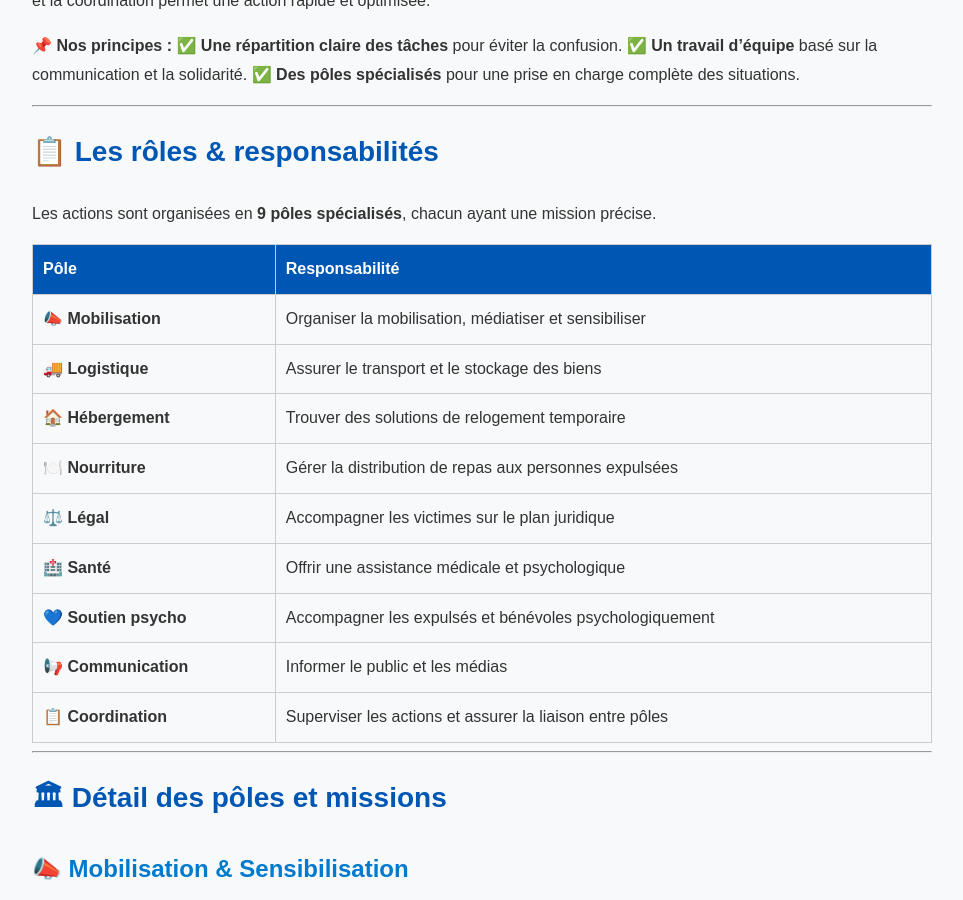
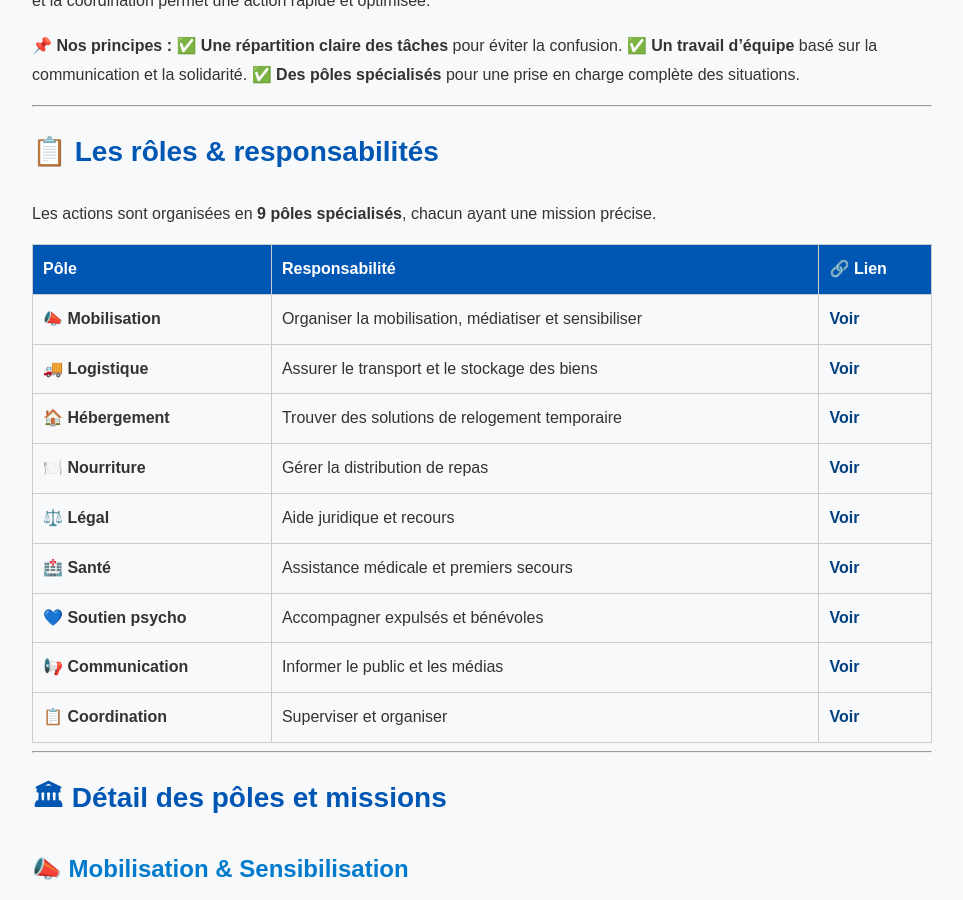
Before and after one commit to 5136Siegfried/Hestia, a Jekyll site: the page built from docs/organisation.md, in a window 1280 px wide and 900 px high, scrolled down 489 px. Shown: the whole window, without its empty margins (158-1121 px from the left). Built offline with Jekyll 4.4.1, drawn with Linux system fonts in a browser that asks for light colours.

Commit message:
Ajout des poles

```diff
--- a/docs/organisation.md
+++ b/docs/organisation.md
@@ -25,17 +25,17 @@ Chaque bénévole a un rôle précis, et la coordination permet une action rapid
 
 Les actions sont organisées en **9 pôles spécialisés**, chacun ayant une mission précise.
 
-| **Pôle**              | **Responsabilité** |
-|----------------------|------------------|
-| 📣 **Mobilisation**  | Organiser la mobilisation, médiatiser et sensibiliser |
-| 🚚 **Logistique**   | Assurer le transport et le stockage des biens |
-| 🏠 **Hébergement**   | Trouver des solutions de relogement temporaire |
-| 🍽️ **Nourriture**   | Gérer la distribution de repas aux personnes expulsées |
-| ⚖️ **Légal**         | Accompagner les victimes sur le plan juridique |
-| 🏥 **Santé**         | Offrir une assistance médicale et psychologique |
-| 💙 **Soutien psycho** | Accompagner les expulsés et bénévoles psychologiquement |
-| 📢 **Communication**  | Informer le public et les médias |
-| 📋 **Coordination**   | Superviser les actions et assurer la liaison entre pôles |
+| **Pôle**              | **Responsabilité** | 🔗 **Lien** |
+|----------------------|------------------|-------------|
+| 📣 **Mobilisation**  | Organiser la mobilisation, médiatiser et sensibiliser | [Voir](poles/mobilisation.md) |
+| 🚚 **Logistique**   | Assurer le transport et le stockage des biens | [Voir](poles/logistique.md) |
+| 🏠 **Hébergement**   | Trouver des solutions de relogement temporaire | [Voir](poles/hebergement.md) |
+| 🍽️ **Nourriture**   | Gérer la distribution de repas | [Voir](poles/nourriture.md) |
+| ⚖️ **Légal**         | Aide juridique et recours | [Voir](poles/legal.md) |
+| 🏥 **Santé**         | Assistance médicale et premiers secours | [Voir](poles/sante.md) |
+| 💙 **Soutien psycho** | Accompagner expulsés et bénévoles | [Voir](poles/soutien-psy.md) |
+| 📢 **Communication**  | Informer le public et les médias | [Voir](poles/communication.md) |
+| 📋 **Coordination**   | Superviser et organiser | [Voir](poles/coordination.md) |
 
 ---
 
```
Also changed, not shown: docs/poles/communication.md (added, +27 -0 lines), docs/poles/coordination.md (added, +26 -0 lines), docs/poles/hebergement.md (added, +25 -0 lines), docs/poles/legal.md (added, +23 -0 lines), docs/poles/logistique.md (added, +25 -0 lines), docs/poles/mobilisation.md (added, +27 -0 lines), docs/poles/nourriture.md (added, +23 -0 lines), docs/poles/sante.md (added, +27 -0 lines), docs/poles/soutien-psy.md (added, +26 -0 lines).
